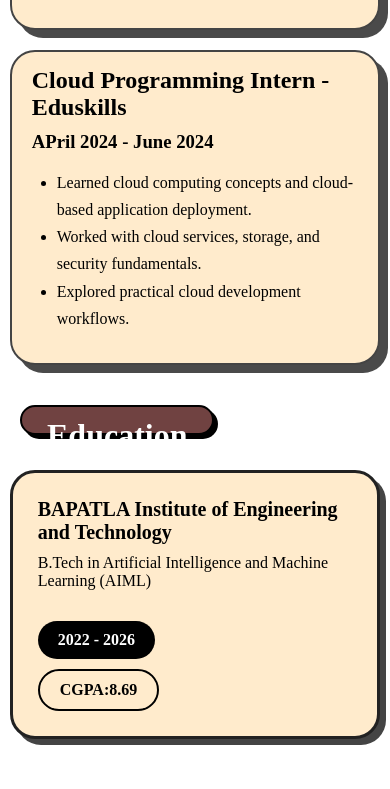
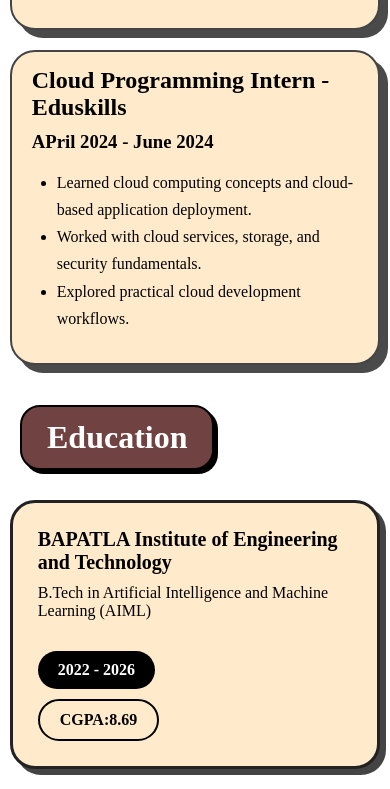
Before and after one commit to Taruni-2026/Portfolio, a plain HTML site: page index.html in a window 390 px wide. Shown: the part 5389-6178 px from the top of the page. Before the commit the page ends 6148 px from the top, so only its background shows below. Drawn offline with Linux system fonts and the light colour scheme.

Commit message:
Update style.css

```diff
--- a/style.css
+++ b/style.css
@@ -666,7 +666,10 @@ a:active{
 /* ================= RESPONSIVE ================= */
 
 @media screen and (max-width:1024px){
-
+    .edu-head{
+    height:auto !important;
+    padding:12px 25px !important;
+}
     .home-section{
         flex-direction:column;
         align-items:center;
```
